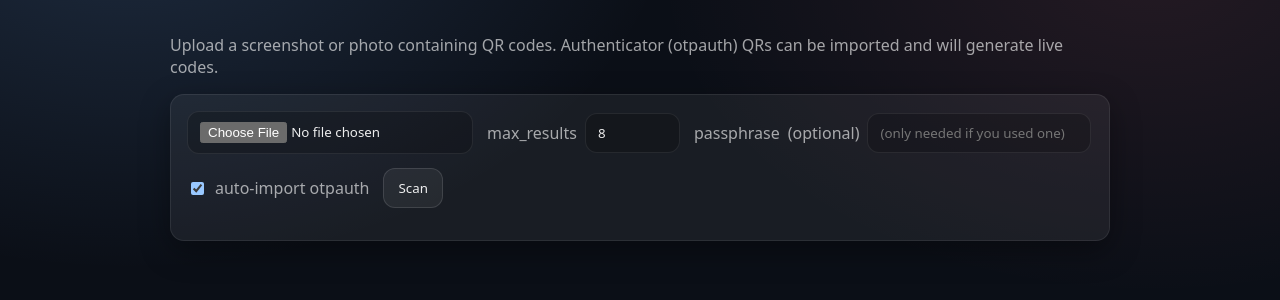
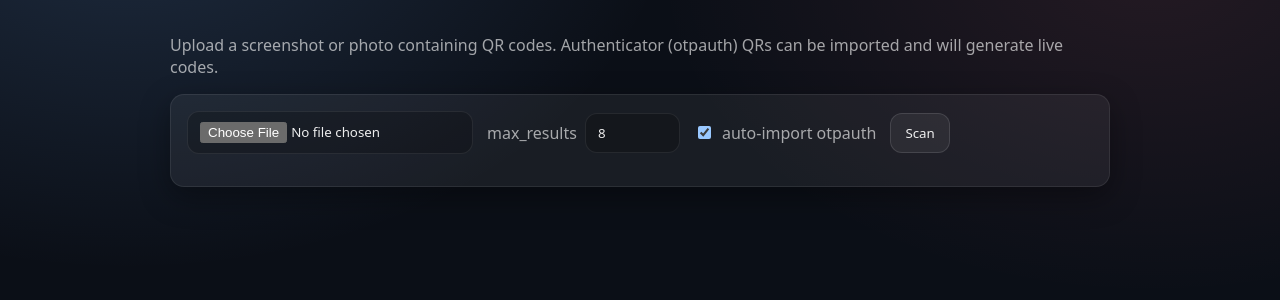
Before and after one commit to ginkorea/qr-pypass, a Flask app: template src/qrpypass/service/templates/index.html in a window 1280 px wide. Shown: the part 115-415 px from the top of the page. Run offline with Flask 3, Linux system fonts and the light colour scheme; the template is opened without the code that fills it, so the values that code supplies are empty; some libraries are stand-ins or nearby versions.

Commit message:
removed passphrase from index.html

```diff
--- a/src/qrpypass/service/templates/index.html
+++ b/src/qrpypass/service/templates/index.html
@@ -46,15 +46,6 @@
           <input id="maxResults" type="number" min="1" max="50" value="8" />
         </label>
 
-        <label>passphrase <span class="muted">(optional)</span>
-          <input
-            id="passphrase"
-            type="password"
-            placeholder="(only needed if you used one)"
-            autocomplete="new-password"
-          />
-        </label>
-
         <label class="row" style="gap:8px;">
           <input id="autoImportOtp" type="checkbox" checked />
           auto-import otpauth
```
